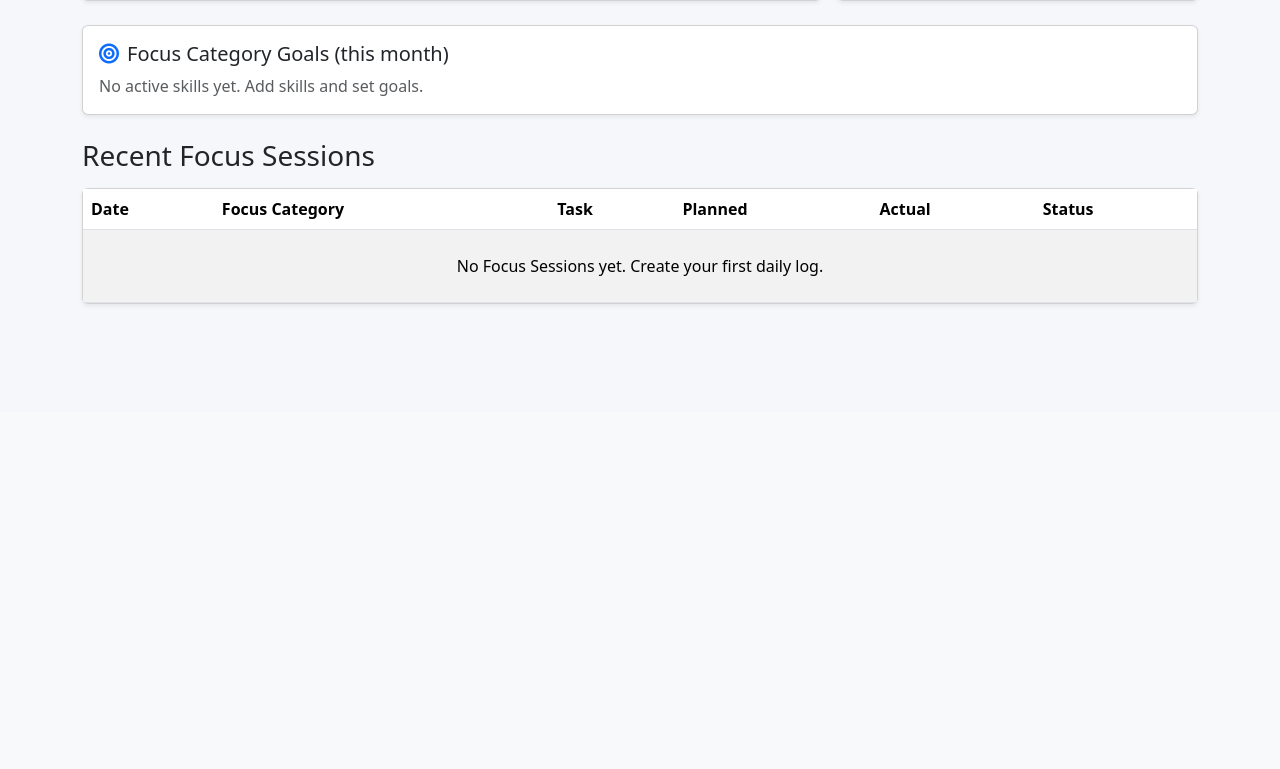
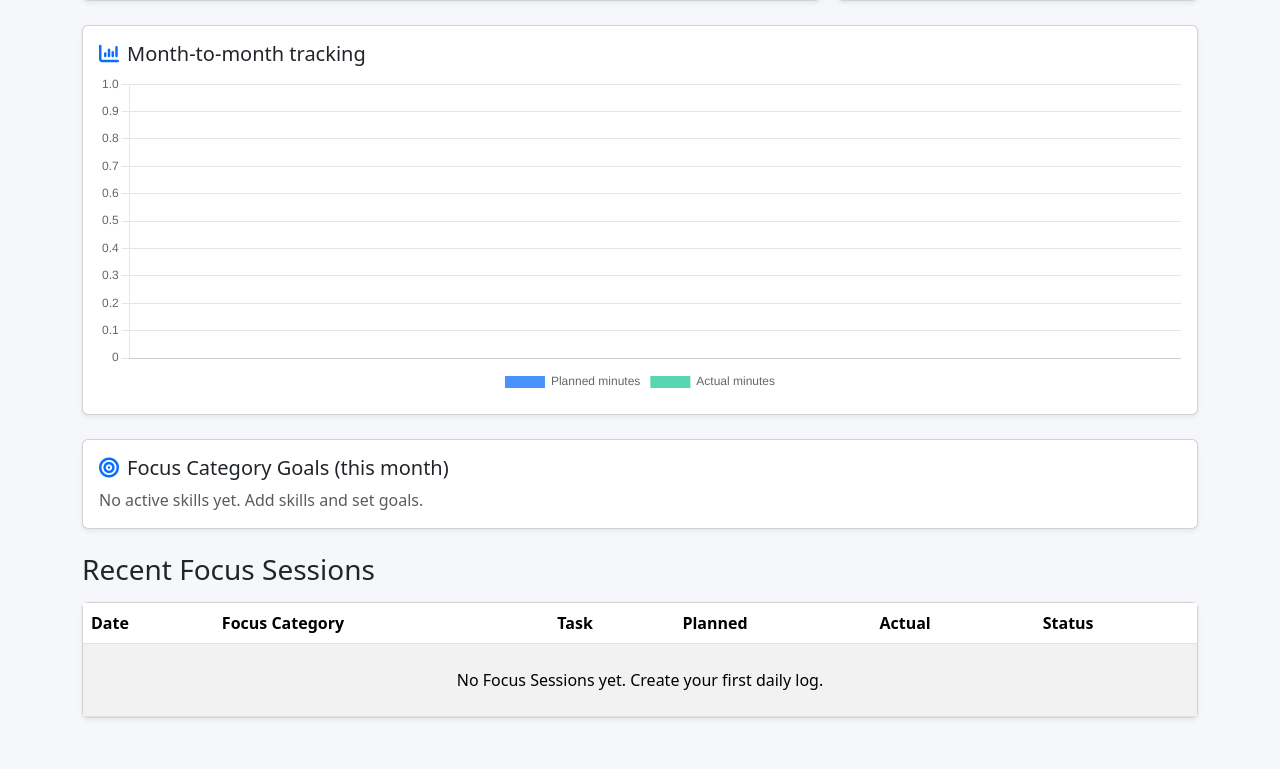
Before and after one commit to elivergara/Focused-Time-Tracker, a Django app: page /app/ in a window 1280 px wide. Shown: the part 870-1639 px from the top of the page. Before the commit the page ends 1176 px from the top, so only its background shows below. Run offline with Django 5.2, Linux system fonts and the light colour scheme; the visitor is signed in with stand-in values (Sample User, id 1); data that the repository does not hold is empty; style sheets or scripts are compiled from the project's sources.

Commit message:
Switch dashboard to daily trend and add month-to-month bar chart

```diff
--- a/core/views.py
+++ b/core/views.py
@@ -6,7 +6,7 @@ from django.contrib import messages
 from django.contrib.auth import login
 from django.contrib.auth.decorators import login_required
 from django.db.models import Count, Q, Sum
-from django.db.models.functions import TruncMonth
+from django.db.models.functions import TruncDate, TruncMonth
 from django.http import HttpResponse
 from django.shortcuts import get_object_or_404, redirect, render
 
@@ -104,16 +104,26 @@ def home(request):
 
     recent_mits = MITSession.objects.select_related("daily_checkin", "skill").filter(daily_checkin__owner=request.user).order_by("-daily_checkin__date", "skill__name")[:9]
 
-    trend_qs = (
+    daily_trend_qs = (
+        month_sessions.annotate(day=TruncDate("daily_checkin__date"))
+        .values("day")
+        .annotate(planned=Sum("planned_minutes"), actual=Sum("actual_minutes"))
+        .order_by("day")
+    )
+    trend_labels = [r["day"].strftime("%b %d") for r in daily_trend_qs]
+    trend_planned = [r["planned"] or 0 for r in daily_trend_qs]
+    trend_actual = [r["actual"] or 0 for r in daily_trend_qs]
+
+    monthly_trend_qs = (
         MITSession.objects.filter(daily_checkin__owner=request.user)
         .annotate(month=TruncMonth("daily_checkin__date"))
         .values("month")
         .annotate(planned=Sum("planned_minutes"), actual=Sum("actual_minutes"))
         .order_by("month")
     )
-    trend_labels = [r["month"].strftime("%b %Y") for r in trend_qs]
-    trend_planned = [r["planned"] or 0 for r in trend_qs]
-    trend_actual = [r["actual"] or 0 for r in trend_qs]
+    month_labels = [r["month"].strftime("%b %Y") for r in monthly_trend_qs]
+    month_planned = [r["planned"] or 0 for r in monthly_trend_qs]
+    month_actual = [r["actual"] or 0 for r in monthly_trend_qs]
 
     skill_qs = month_sessions.values("skill__name").annotate(count=Count("id")).order_by("-count")
     category_labels = [r["skill__name"] or "(No category)" for r in skill_qs]
@@ -138,6 +148,9 @@ def home(request):
         "trend_actual": trend_actual,
         "category_labels": category_labels,
         "category_data": category_data,
+        "month_labels": month_labels,
+        "month_planned": month_planned,
+        "month_actual": month_actual,
         "monthly_narrative": _monthly_narrative(month_sessions, completion_rate),
         "goal_progress": goal_progress,
     }
--- a/templates/core/home.html
+++ b/templates/core/home.html
@@ -46,10 +46,17 @@
 <section class="container dashboard-main pb-4">
   <div class="row g-3 mb-4">
     <div class="col-lg-8">
-      <div class="card shadow-sm h-100"><div class="card-body"><h5 class="card-title"><i class="fa-solid fa-chart-line me-2 text-primary"></i>Monthly time trend</h5><canvas id="trendChart" height="110"></canvas></div></div>
+      <div class="card shadow-sm h-100"><div class="card-body"><h5 class="card-title"><i class="fa-solid fa-chart-line me-2 text-primary"></i>Daily time trend (this month)</h5><canvas id="trendChart" height="110"></canvas></div></div>
     </div>
     <div class="col-lg-4">
       <div class="card shadow-sm h-100"><div class="card-body"><h5 class="card-title"><i class="fa-solid fa-chart-pie me-2 text-primary"></i>Focus Category Mix (this month)</h5><canvas id="categoryChart" height="110"></canvas></div></div>
+    </div>
+  </div>
+
+  <div class="card shadow-sm mb-4">
+    <div class="card-body">
+      <h5 class="card-title"><i class="fa-solid fa-chart-column me-2 text-primary"></i>Month-to-month tracking</h5>
+      <canvas id="monthTrendChart" height="90"></canvas>
     </div>
   </div>
 
@@ -86,6 +93,9 @@
 {{ trend_actual|json_script:"trend-actual" }}
 {{ category_labels|json_script:"category-labels" }}
 {{ category_data|json_script:"category-data" }}
+{{ month_labels|json_script:"month-labels" }}
+{{ month_planned|json_script:"month-planned" }}
+{{ month_actual|json_script:"month-actual" }}
 {% endblock %}
 
 {% block extra_js %}
@@ -96,12 +106,18 @@ const trendPlanned = JSON.parse(document.getElementById('trend-planned').textCon
 const trendActual = JSON.parse(document.getElementById('trend-actual').textContent);
 const categoryLabels = JSON.parse(document.getElementById('category-labels').textContent);
 const categoryData = JSON.parse(document.getElementById('category-data').textContent);
+const monthLabels = JSON.parse(document.getElementById('month-labels').textContent);
+const monthPlanned = JSON.parse(document.getElementById('month-planned').textContent);
+const monthActual = JSON.parse(document.getElementById('month-actual').textContent);
 
 const trendCtx = document.getElementById('trendChart');
-if (trendCtx) new Chart(trendCtx,{type:'line',data:{labels:trendLabels,datasets:[{label:'Planned minutes',data:trendPlanned,borderColor:'#0d6efd',backgroundColor:'rgba(13,110,253,.2)',tension:.35,fill:true},{label:'Actual minutes',data:trendActual,borderColor:'#20c997',backgroundColor:'rgba(32,201,151,.2)',tension:.35,fill:true}]},options:{responsive:true,plugins:{legend:{position:'bottom'}}}});
+if (trendCtx) new Chart(trendCtx,{type:'line',data:{labels:trendLabels,datasets:[{label:'Planned minutes',data:trendPlanned,borderColor:'#0d6efd',backgroundColor:'rgba(13,110,253,.2)',tension:.35,fill:true,pointRadius:4,pointHoverRadius:6},{label:'Actual minutes',data:trendActual,borderColor:'#20c997',backgroundColor:'rgba(32,201,151,.2)',tension:.35,fill:true,pointRadius:4,pointHoverRadius:6}]},options:{responsive:true,plugins:{legend:{position:'bottom'}}}});
 
 const categoryCtx = document.getElementById('categoryChart');
 if (categoryCtx) new Chart(categoryCtx,{type:'doughnut',data:{labels:categoryLabels,datasets:[{data:categoryData,backgroundColor:['#0d6efd','#6610f2','#20c997','#fd7e14','#dc3545','#6c757d']}]},options:{responsive:true,plugins:{legend:{position:'bottom'}}}});
 
+const monthTrendCtx = document.getElementById('monthTrendChart');
+if (monthTrendCtx) new Chart(monthTrendCtx,{type:'bar',data:{labels:monthLabels,datasets:[{label:'Planned minutes',data:monthPlanned,backgroundColor:'rgba(13,110,253,.75)'},{label:'Actual minutes',data:monthActual,backgroundColor:'rgba(32,201,151,.75)'}]},options:{responsive:true,plugins:{legend:{position:'bottom'}},scales:{x:{stacked:false},y:{beginAtZero:true}}}});
+
 </script>
 {% endblock %}
```
